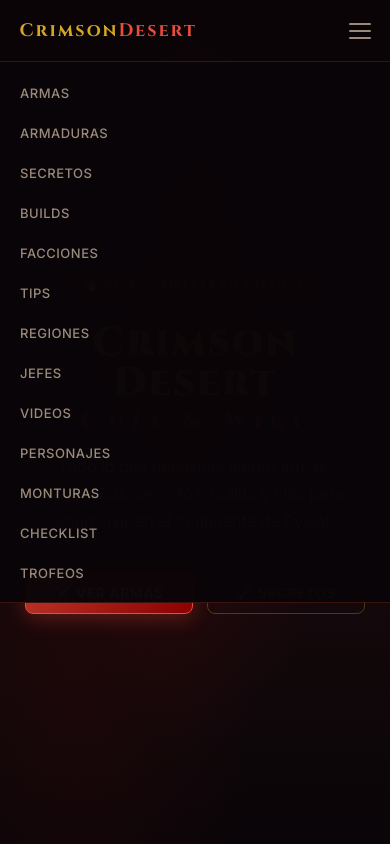
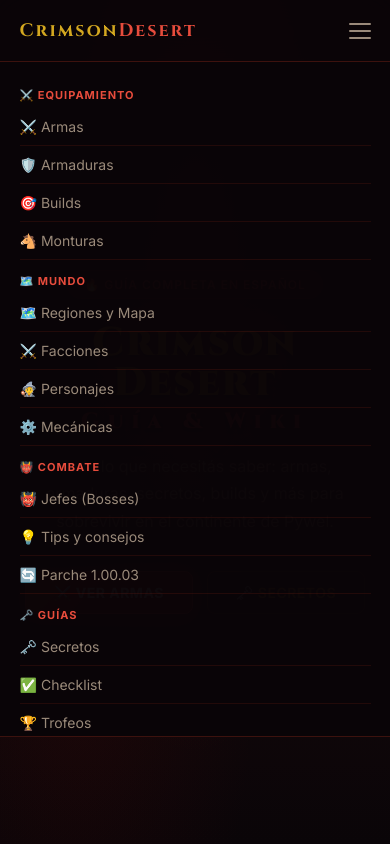
Before and after one commit to Hongoloco/crimsondesert, a plain HTML site: page index.html in a window 390 px wide. Both pictures are taken after a click on the element 359 px from the left and 30 px from the top of the page. Shown: the top 844 px of the page. Drawn offline with Linux system fonts and the light colour scheme.

Commit message:
Navbar con menús desplegables por categoría

```diff
--- a/index.html
+++ b/index.html
@@ -255,27 +255,111 @@
 <div class="embers" id="embers"></div>
 
 <!-- NAVBAR -->
+<style>
+/* MENÚS DESPLEGABLES */
+.nav-links li { position: relative; }
+.dropdown { display: none; position: absolute; top: 100%; left: 0; min-width: 200px; background: rgba(10,5,8,0.98); border: 1px solid var(--border2); border-radius: 8px; padding: 8px 0; z-index: 200; box-shadow: 0 8px 32px rgba(0,0,0,0.6); backdrop-filter: blur(20px); }
+.dropdown a { display: block; padding: 9px 16px; color: var(--text2); font-size: 13px; font-weight: 500; text-decoration: none; transition: all .15s; white-space: nowrap; }
+.dropdown a:hover { color: var(--gold); background: rgba(212,168,32,0.08); }
+.dropdown a span { margin-right: 8px; }
+.nav-links li.open .dropdown { display: block; animation: dropIn .2s ease; }
+@keyframes dropIn { from{opacity:0;transform:translateY(-6px)} to{opacity:1;transform:none} }
+.nav-links > li > a { display: flex; align-items: center; gap: 4px; }
+.nav-links > li > a .arrow { font-size: 9px; transition: transform .2s; opacity: 0.6; }
+.nav-links li.open > a .arrow { transform: rotate(180deg); }
+/* Mobile dropdown */
+.mobile-menu { display: none; position: fixed; top: 62px; left: 0; right: 0; background: rgba(10,5,8,0.98); border-bottom: 1px solid var(--border2); padding: 12px 5%; z-index: 99; max-height: 80vh; overflow-y: auto; }
+.mobile-menu a { display: block; padding: 10px 0; color: var(--text2); text-decoration: none; font-size: 14px; border-bottom: 1px solid var(--border); }
+.mobile-menu a:hover { color: var(--gold); }
+.mobile-section { font-size: 11px; font-weight: 700; color: var(--red2); text-transform: uppercase; letter-spacing: 1px; margin: 14px 0 6px; }
+</style>
+
 <nav>
   <div class="nav-logo">Crimson<span>Desert</span></div>
   <ul class="nav-links">
-    <li><a href="#armas">Armas</a></li>
-    <li><a href="#armaduras">Armaduras</a></li>
-    <li><a href="#secretos">Secretos</a></li>
-    <li><a href="#builds">Builds</a></li>
-    <li><a href="#facciones">Facciones</a></li>
-    <li><a href="#tips">Tips</a></li>
-    <li><a href="#regiones">Regiones</a></li>
-    <li><a href="#jefes">Jefes</a></li>
-    <li><a href="#videos">Videos</a></li>
-    <li><a href="#personajes">Personajes</a></li>
-    <li><a href="#monturas">Monturas</a></li>
-    <li><a href="#checklist">Checklist</a></li>
-    <li><a href="#trofeos">Trofeos</a></li>
+    <li onclick="toggleDD(this)">
+      <a href="#">⚔️ Equipamiento <span class="arrow">▼</span></a>
+      <div class="dropdown">
+        <a href="#armas"><span>⚔️</span>Armas</a>
+        <a href="#armaduras"><span>🛡️</span>Armaduras</a>
+        <a href="#builds"><span>🎯</span>Builds</a>
+        <a href="#monturas"><span>🐴</span>Monturas</a>
+      </div>
+    </li>
+    <li onclick="toggleDD(this)">
+      <a href="#">🗺️ Mundo <span class="arrow">▼</span></a>
+      <div class="dropdown">
+        <a href="#regiones"><span>🗺️</span>Regiones y Mapa</a>
+        <a href="#facciones"><span>⚔️</span>Facciones</a>
+        <a href="#personajes"><span>🧙</span>Personajes</a>
+        <a href="#mecanicas"><span>⚙️</span>Mecánicas</a>
+      </div>
+    </li>
+    <li onclick="toggleDD(this)">
+      <a href="#">👹 Combate <span class="arrow">▼</span></a>
+      <div class="dropdown">
+        <a href="#jefes"><span>👹</span>Jefes (Bosses)</a>
+        <a href="#tips"><span>💡</span>Tips y consejos</a>
+        <a href="#novedades"><span>🔄</span>Parche 1.00.03</a>
+      </div>
+    </li>
+    <li onclick="toggleDD(this)">
+      <a href="#">🗝️ Guías <span class="arrow">▼</span></a>
+      <div class="dropdown">
+        <a href="#secretos"><span>🗝️</span>Secretos</a>
+        <a href="#checklist"><span>✅</span>Checklist de progreso</a>
+        <a href="#trofeos"><span>🏆</span>Trofeos y logros</a>
+        <a href="#videos"><span>📺</span>Videos</a>
+      </div>
+    </li>
   </ul>
-  <div class="hamburger" onclick="toggleNav()">
+  <div class="hamburger" onclick="toggleMobile()">
     <span></span><span></span><span></span>
   </div>
 </nav>
+
+<!-- MENÚ MOBILE -->
+<div class="mobile-menu" id="mobile-menu">
+  <div class="mobile-section">⚔️ Equipamiento</div>
+  <a href="#armas" onclick="closeMobile()">⚔️ Armas</a>
+  <a href="#armaduras" onclick="closeMobile()">🛡️ Armaduras</a>
+  <a href="#builds" onclick="closeMobile()">🎯 Builds</a>
+  <a href="#monturas" onclick="closeMobile()">🐴 Monturas</a>
+  <div class="mobile-section">🗺️ Mundo</div>
+  <a href="#regiones" onclick="closeMobile()">🗺️ Regiones y Mapa</a>
+  <a href="#facciones" onclick="closeMobile()">⚔️ Facciones</a>
+  <a href="#personajes" onclick="closeMobile()">🧙 Personajes</a>
+  <a href="#mecanicas" onclick="closeMobile()">⚙️ Mecánicas</a>
+  <div class="mobile-section">👹 Combate</div>
+  <a href="#jefes" onclick="closeMobile()">👹 Jefes (Bosses)</a>
+  <a href="#tips" onclick="closeMobile()">💡 Tips y consejos</a>
+  <a href="#novedades" onclick="closeMobile()">🔄 Parche 1.00.03</a>
+  <div class="mobile-section">🗝️ Guías</div>
+  <a href="#secretos" onclick="closeMobile()">🗝️ Secretos</a>
+  <a href="#checklist" onclick="closeMobile()">✅ Checklist</a>
+  <a href="#trofeos" onclick="closeMobile()">🏆 Trofeos</a>
+  <a href="#videos" onclick="closeMobile()">📺 Videos</a>
+</div>
+
+<script>
+function toggleDD(li) {
+  const wasOpen = li.classList.contains('open');
+  document.querySelectorAll('.nav-links li').forEach(l => l.classList.remove('open'));
+  if (!wasOpen) li.classList.add('open');
+}
+document.addEventListener('click', e => {
+  if (!e.target.closest('.nav-links')) {
+    document.querySelectorAll('.nav-links li').forEach(l => l.classList.remove('open'));
+  }
+});
+function toggleMobile() {
+  const m = document.getElementById('mobile-menu');
+  m.style.display = m.style.display === 'block' ? 'none' : 'block';
+}
+function closeMobile() {
+  document.getElementById('mobile-menu').style.display = 'none';
+}
+</script>
 
 <!-- HERO -->
 <section class="hero">
@@ -1399,13 +1483,7 @@
 });
 
 // Menú mobile
-function toggleNav() {
-  const links = document.querySelector('.nav-links');
-  const show = links.style.display !== 'flex';
-  links.style.cssText = show
-    ? 'display:flex;flex-direction:column;position:fixed;top:62px;left:0;right:0;background:rgba(10,5,8,0.98);padding:20px;gap:20px;border-bottom:1px solid rgba(180,50,30,0.3)'
-    : '';
-}
+// toggleNav replaced by toggleMobile
 </script>
 </body>
 </html>
```
